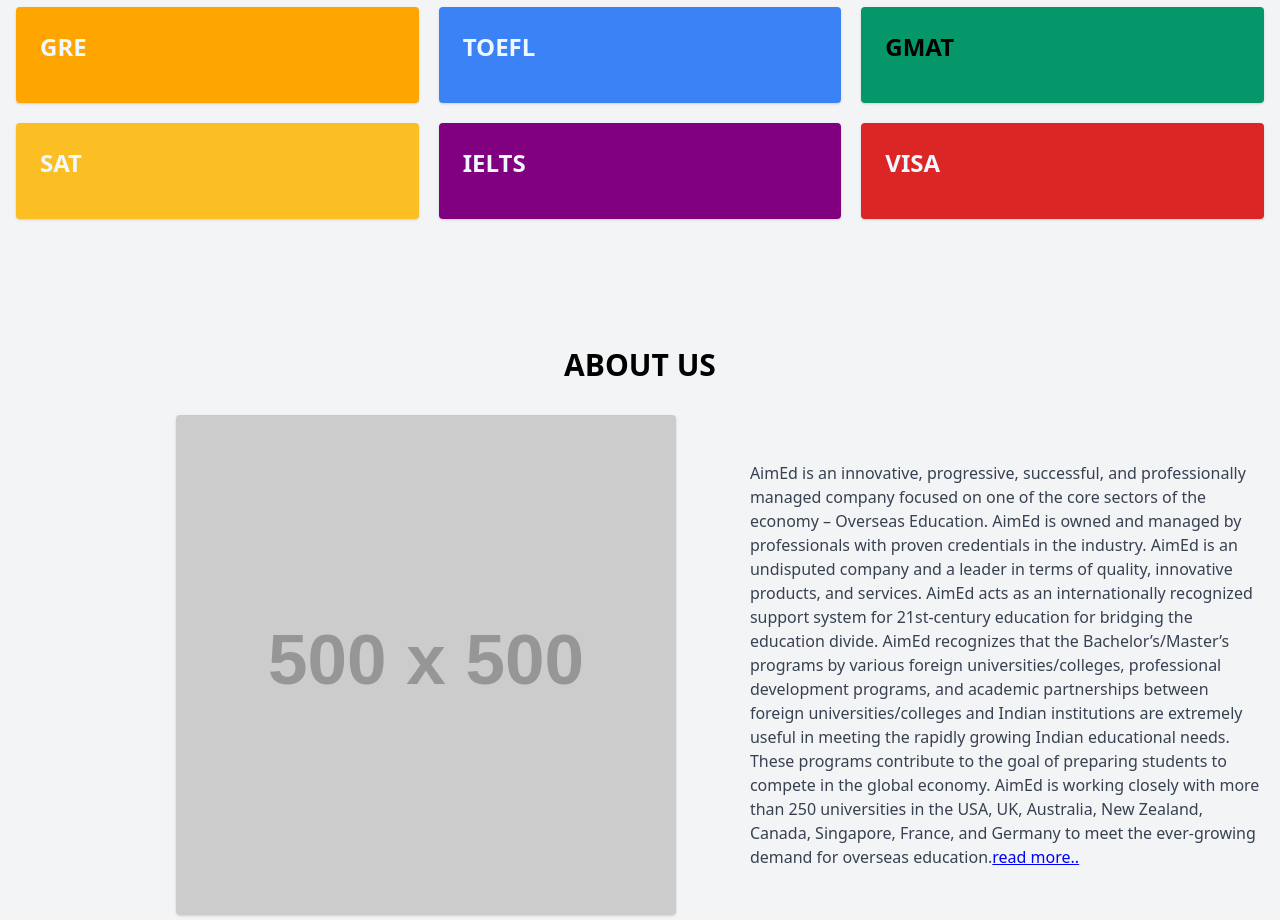
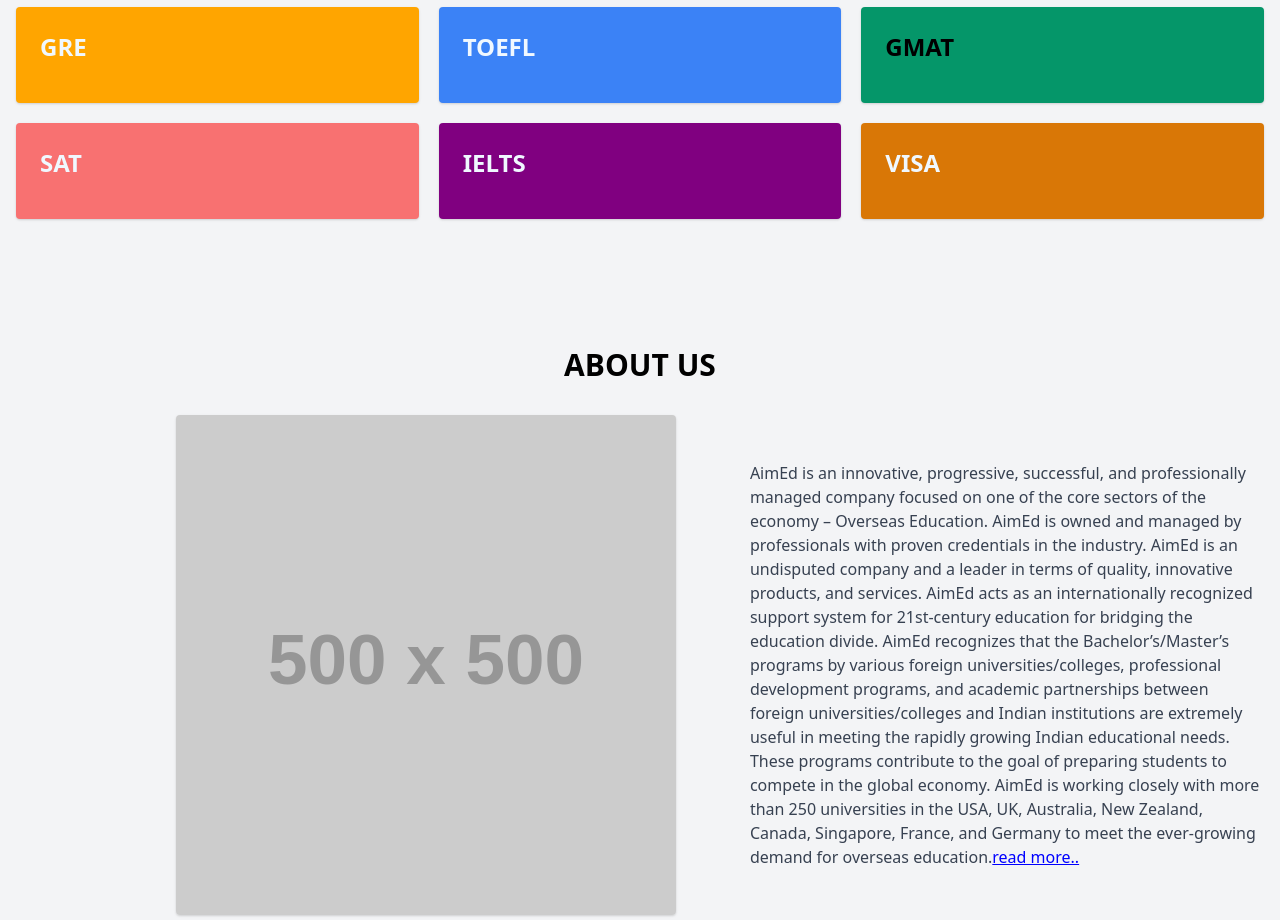
Before and after one commit to PhanindraReddy-07/aimEd, a plain HTML site: page index.html in a window 1280 px wide. Shown: the part 1500-2420 px from the top of the page. Drawn offline with nearby package versions, Linux system fonts and the light colour scheme; placeholder pictures from the web are drawn by us.

Commit message:
Update index.html

```diff
--- a/index.html
+++ b/index.html
@@ -123,13 +123,13 @@
                 <div class="bg-green-600 p-6 rounded shadow" id="gmatclr">
                     <h3 class="text-2xl font-bold mb-4" style="color: rgb(0, 0, 0);">GMAT</h3>
                 </div>
-                <div class="bg-yellow-400 p-6 rounded shadow">
+                <div class="bg-red-400 p-6 rounded shadow">
                     <h3 class="text-2xl font-bold mb-4" style="color: aliceblue;">SAT</h3>
                 </div>
                 <div class="p-6 rounded shadow" id="ieltsclr">
                     <h3 class="text-2xl font-bold mb-4" style="color: aliceblue;">IELTS</h3>
                 </div>
-                <div class="bg-red-600 p-6 rounded shadow">
+                <div class="bg-yellow-600 p-6 rounded shadow">
                     <h3 class="text-2xl font-bold mb-4" style="color: aliceblue;">VISA</h3>
 
                 </div>
```
